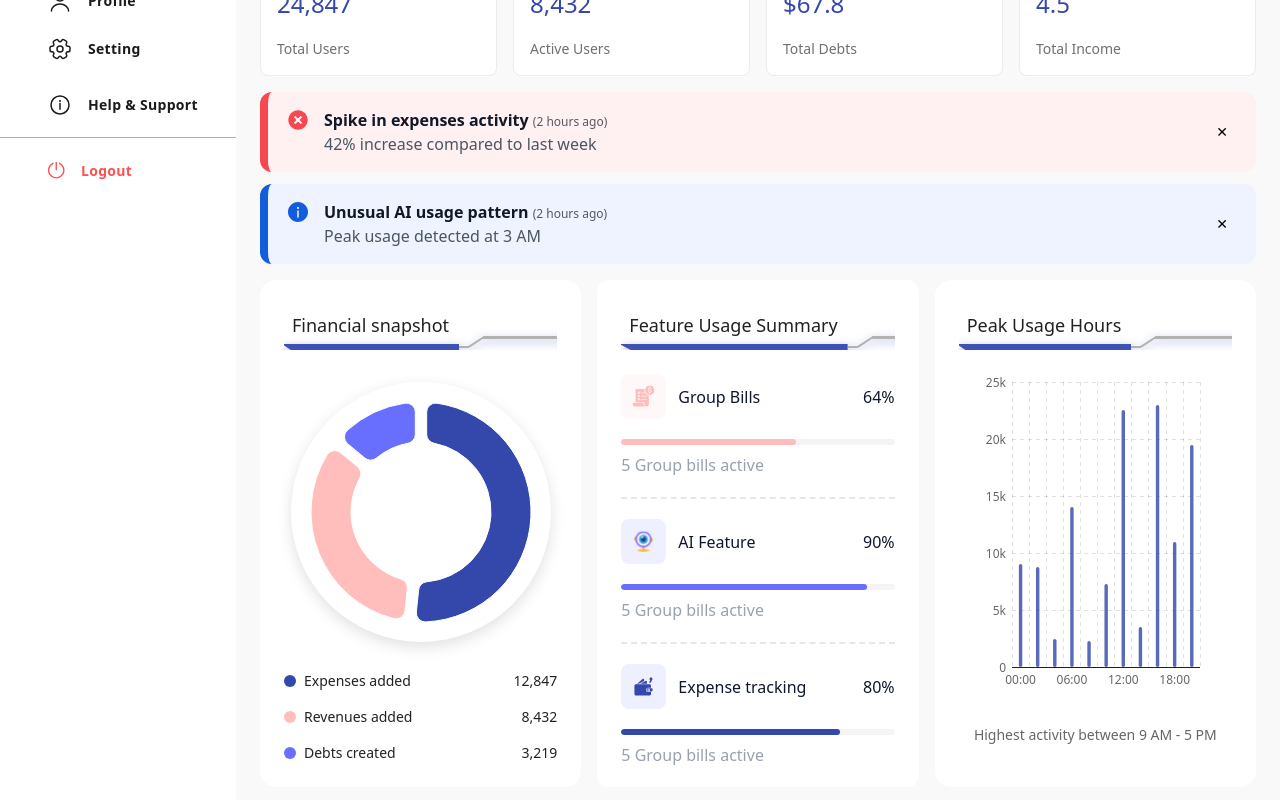
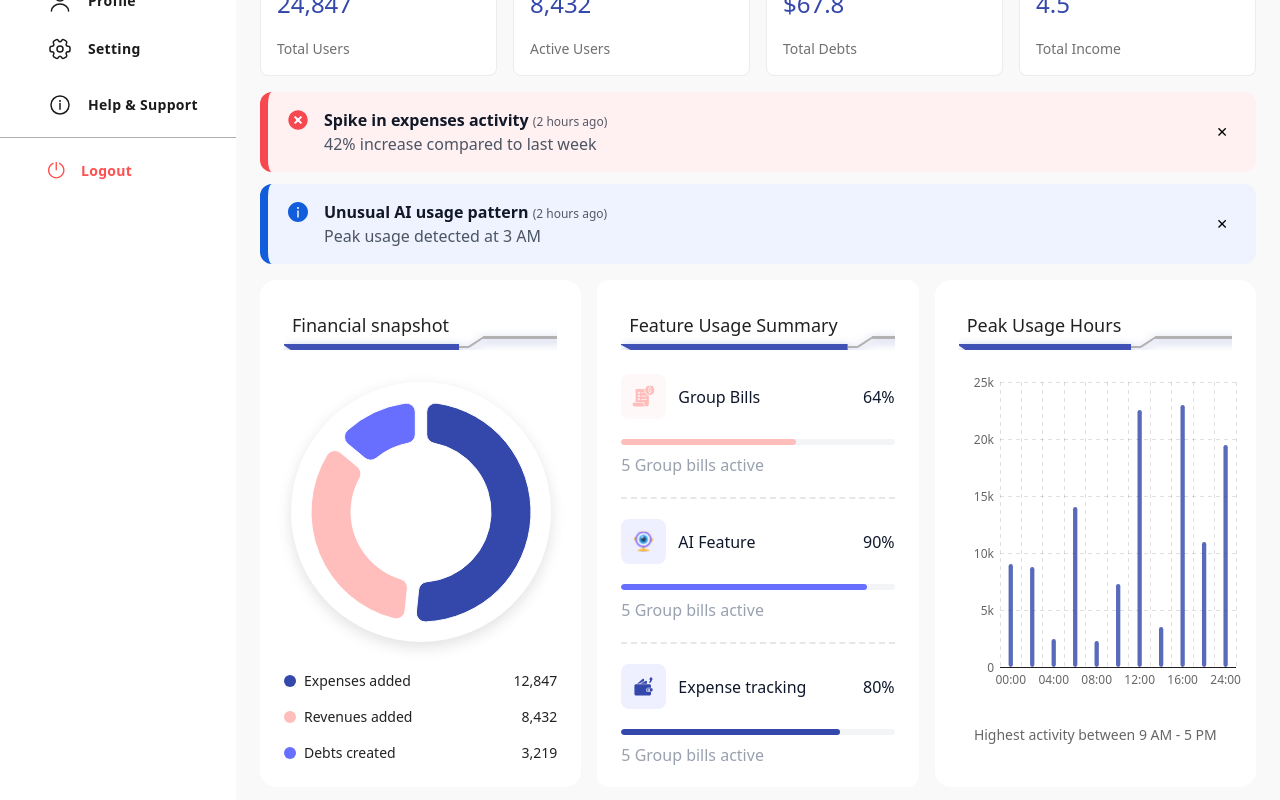
Before and after one commit to Seraj-Omar/Personal-Finance-and-Bill-Splitting-Assistant, a Next.js app: page /dashboard in a window 1280 px wide. Shown: the part 288-1088 px from the top of the page. Built offline with nearby package versions, Linux system fonts and the light colour scheme.

Commit message:
more width to match the design

```diff
--- a/src/components/dashboard/home/PeakUsageHours.tsx
+++ b/src/components/dashboard/home/PeakUsageHours.tsx
@@ -107,7 +107,10 @@ export default function PeakUsageHours() {
         <Box className="flex flex-col h-full bg-[#ffffff] w-full justify-start items-center gap-3 p-6 rounded-2xl">
             <DashboardTitle title="Peak Usage Hours" />
 
-            <Box ref={containerRef} className="w-full flex items-center justify-center mr-6">
+			<Box
+				ref={containerRef}
+				className="w-[calc(100%+3rem)] -mx-6 flex items-center justify-center"
+			>
                 {width > 0 && (
                     <BarChart
                         width={width}
```
